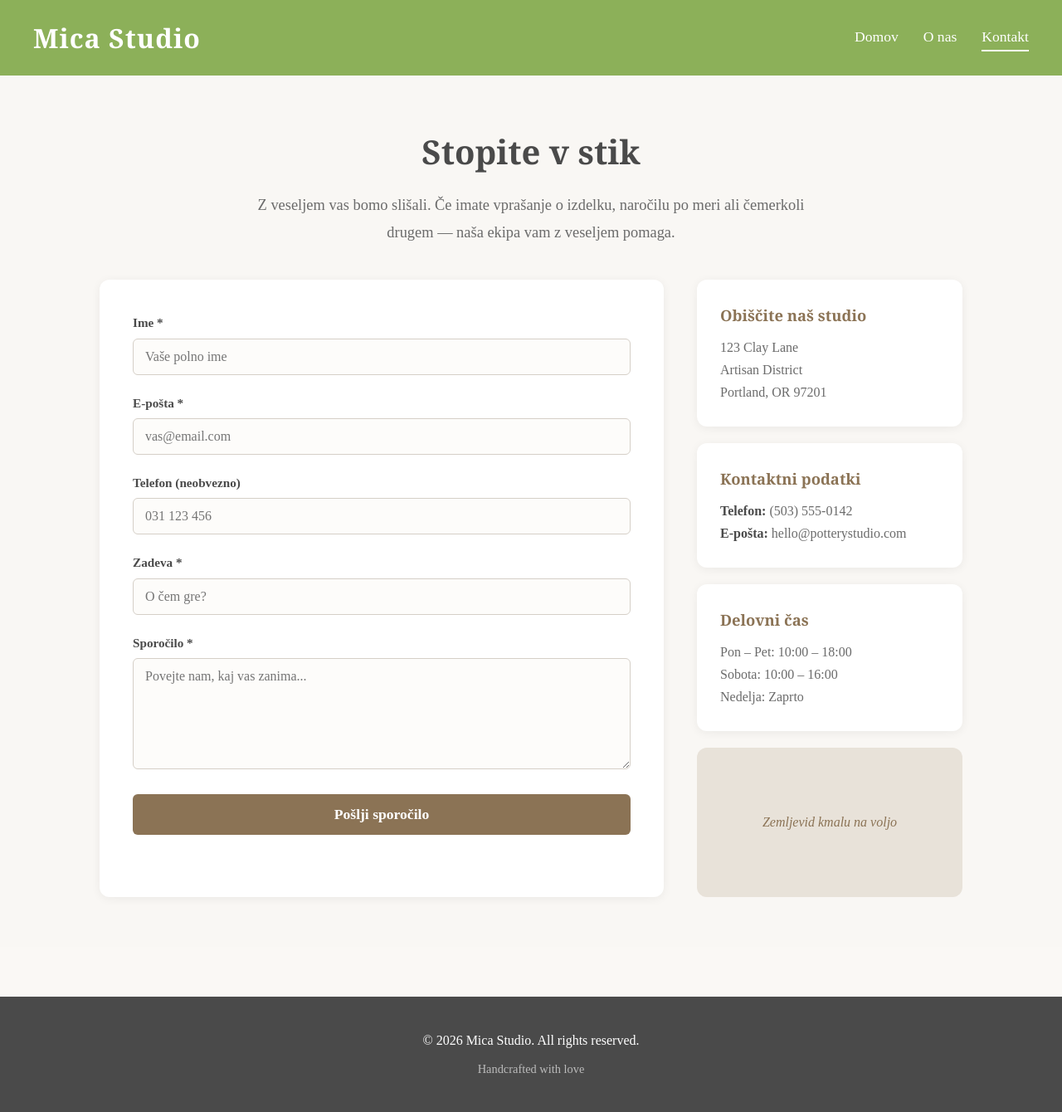
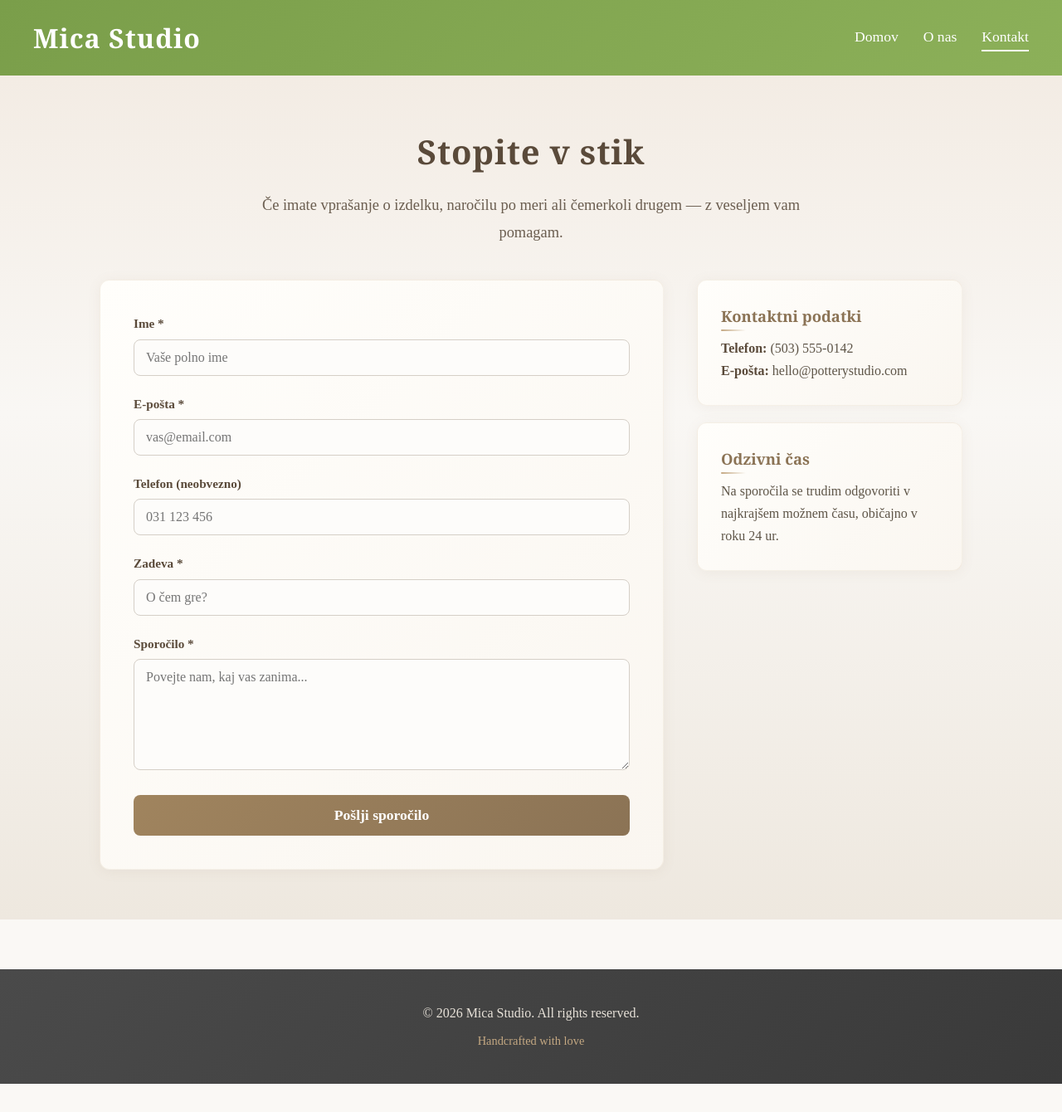
Before and after one commit to ErikHostnik/pottery_info_app, a React (Vite) app: page /contact in a window 1280 px wide. Shown: the whole page at 83% size. After the commit the page ends 1306 px from the top, so only its background shows below. Built offline with nearby package versions, Linux system fonts and the light colour scheme.

Commit message:
Added styling for all pages. Removed unecessary information.

```diff
--- a/src/components/CollectionGrid.css
+++ b/src/components/CollectionGrid.css
@@ -8,8 +8,9 @@
   font-size: 2rem;
   text-align: center;
   margin-bottom: 40px;
-  color: #4a4a4a;
+  color: #5a4a3a;
   cursor: default;
+  letter-spacing: 0.02em;
 }
 
 .collection-title-char {
@@ -23,7 +24,7 @@
 
 @keyframes jump-reverse {
   0% { transform: translateY(0); }
-  40% { transform: translateY(-8px); color: #8b7355; }
+  40% { transform: translateY(-8px); color: #c4a882; }
   100% { transform: translateY(0); }
 }
 
@@ -35,11 +36,12 @@
 }
 
 .collection-card {
-  background-color: #fff;
-  border-radius: 8px;
+  background: linear-gradient(135deg, #fffefb 0%, #faf6f0 100%);
+  border-radius: 12px;
   overflow: hidden;
-  box-shadow: 0 2px 8px rgba(0, 0, 0, 0.1);
-  transition: transform 0.2s, box-shadow 0.2s;
+  box-shadow: 0 2px 12px rgba(139, 115, 85, 0.1);
+  border: 1px solid rgba(196, 168, 130, 0.15);
+  transition: transform 0.3s ease, box-shadow 0.3s ease;
   cursor: pointer;
   text-decoration: none;
   color: inherit;
@@ -47,21 +49,21 @@
 
 .collection-card:hover {
   transform: translateY(-5px);
-  box-shadow: 0 4px 16px rgba(0, 0, 0, 0.15);
+  box-shadow: 0 6px 24px rgba(139, 115, 85, 0.18);
 }
 
 .collection-image-container {
   width: 100%;
   height: 300px;
   overflow: hidden;
-  background-color: #f0f0f0;
+  background-color: #ebe3d7;
 }
 
 .collection-image {
   width: 100%;
   height: 100%;
   object-fit: cover;
-  transition: transform 0.3s;
+  transition: transform 0.4s ease;
 }
 
 .collection-card:hover .collection-image {
@@ -75,11 +77,11 @@
 .collection-name {
   font-size: 1.5rem;
   margin-bottom: 8px;
-  color: #2b2b2b;
+  color: #5a4a3a;
 }
 
 .collection-description {
   font-size: 1rem;
-  color: #6b6b6b;
-  line-height: 1.4;
+  color: #6b5e50;
+  line-height: 1.5;
 }
--- a/src/components/Footer.css
+++ b/src/components/Footer.css
@@ -1,5 +1,5 @@
 .footer {
-  background-color: #4a4a4a;
+  background: linear-gradient(135deg, #4a4a4a 0%, #3a3a3a 100%);
   color: #fff;
   text-align: center;
   padding: 40px 20px;
@@ -9,10 +9,11 @@
 .footer-copyright {
   margin: 0;
   font-size: 1rem;
+  color: #e8e2d9;
 }
 
 .footer-tagline {
   margin: 10px 0 0 0;
   font-size: 0.9rem;
-  color: #bbb;
+  color: #c4a882;
 }
--- a/src/components/Header.css
+++ b/src/components/Header.css
@@ -1,11 +1,11 @@
 .header {
-  background-color: #8cb059;
+  background: linear-gradient(135deg, #7a9e4a 0%, #8cb059 100%);
   color: #fff;
   padding: 20px 40px;
   display: flex;
   justify-content: space-between;
   align-items: center;
-  box-shadow: 0 2px 4px rgba(0, 0, 0, 0.1);
+  box-shadow: 0 2px 8px rgba(0, 0, 0, 0.12);
 }
 
 .header-title {
--- a/src/components/Info.css
+++ b/src/components/Info.css
@@ -1,7 +1,7 @@
 .info-section {
   padding: 60px 20px;
   text-align: center;
-  background-color: #f9f7f4;
+  background: linear-gradient(180deg, #f3ece4 0%, #f9f7f4 100%);
   max-width: 800px;
   margin: 0 auto;
 }
@@ -9,8 +9,9 @@
 .info-title {
   font-size: 2.5rem;
   margin-bottom: 20px;
-  color: #4a4a4a;
+  color: #5a4a3a;
   cursor: default;
+  letter-spacing: 0.02em;
 }
 
 .info-title-char {
@@ -24,19 +25,19 @@
 
 @keyframes jump {
   0% { transform: translateY(0); }
-  40% { transform: translateY(-8px); color: #8b7355; }
+  40% { transform: translateY(-8px); color: #c4a882; }
   100% { transform: translateY(0); }
 }
 
 .info-description {
   font-size: 1.2rem;
   line-height: 1.8;
-  color: #6b6b6b;
+  color: #5e5548;
 }
 
 .info-tagline {
   font-size: 1.1rem;
   margin-top: 20px;
   font-style: italic;
-  color: #8b8b8b;
+  color: #a0845e;
 }
--- a/src/components/ProductGrid.css
+++ b/src/components/ProductGrid.css
@@ -8,10 +8,11 @@
   font-size: 2rem;
   text-align: center;
   margin-bottom: 40px;
-  color: #4a4a4a;
+  color: #5a4a3a;
   animation: fade-up 0.5s ease both;
   animation-delay: 0.15s;
   cursor: default;
+  letter-spacing: 0.02em;
 }
 
 .product-grid-title-char {
@@ -25,7 +26,7 @@
 
 @keyframes jump-product-title {
   0% { transform: translateY(0); }
-  40% { transform: translateY(-8px); color: #8b7355; }
+  40% { transform: translateY(-8px); color: #c4a882; }
   100% { transform: translateY(0); }
 }
 
@@ -37,32 +38,33 @@
 }
 
 .product-card {
-  background-color: #fff;
-  border-radius: 8px;
+  background: linear-gradient(135deg, #fffefb 0%, #faf6f0 100%);
+  border-radius: 12px;
   overflow: hidden;
-  box-shadow: 0 2px 8px rgba(0, 0, 0, 0.1);
-  transition: transform 0.2s, box-shadow 0.2s;
+  box-shadow: 0 2px 12px rgba(139, 115, 85, 0.1);
+  border: 1px solid rgba(196, 168, 130, 0.15);
+  transition: transform 0.3s ease, box-shadow 0.3s ease;
   cursor: pointer;
   animation: fade-up 0.6s ease both;
 }
 
 .product-card:hover {
   transform: translateY(-5px);
-  box-shadow: 0 4px 16px rgba(0, 0, 0, 0.15);
+  box-shadow: 0 6px 24px rgba(139, 115, 85, 0.18);
 }
 
 .product-image-container {
   width: 100%;
   height: 300px;
   overflow: hidden;
-  background-color: #f0f0f0;
+  background-color: #ebe3d7;
 }
 
 .product-image {
   width: 100%;
   height: 100%;
   object-fit: cover;
-  transition: transform 0.3s;
+  transition: transform 0.4s ease;
 }
 
 .product-card:hover .product-image {
@@ -76,12 +78,12 @@
 .product-name {
   font-size: 1.5rem;
   margin-bottom: 10px;
-  color: #2b2b2b;
+  color: #5a4a3a;
 }
 
 .product-price {
   font-size: 1.3rem;
-  color: #8b7355;
+  color: #a0845e;
   font-weight: bold;
 }
 
--- a/src/pages/CollectionPage.css
+++ b/src/pages/CollectionPage.css
@@ -1,5 +1,6 @@
 .collection-page {
   min-height: 60vh;
+  background: linear-gradient(180deg, #f3ece4 0%, #f9f7f4 40%, #eee8df 100%);
 }
 
 .collection-header {
@@ -12,9 +13,10 @@
 
 .collection-page-title {
   font-size: 2.5rem;
-  color: #2b2b2b;
+  color: #5a4a3a;
   margin-bottom: 10px;
   cursor: default;
+  letter-spacing: 0.02em;
 }
 
 .collection-page-title-char {
@@ -28,13 +30,13 @@
 
 @keyframes jump-page-title {
   0% { transform: translateY(0); }
-  40% { transform: translateY(-8px); color: #8b7355; }
+  40% { transform: translateY(-8px); color: #c4a882; }
   100% { transform: translateY(0); }
 }
 
 .collection-page-description {
   font-size: 1.1rem;
-  color: #6b6b6b;
+  color: #6b5e50;
   max-width: 600px;
   margin: 0 auto;
   line-height: 1.5;
@@ -54,14 +56,14 @@
 .back-link {
   display: inline-block;
   margin-bottom: 20px;
-  color: #8b7355;
+  color: #a0845e;
   text-decoration: none;
   font-size: 1rem;
   transition: color 0.2s;
 }
 
 .back-link:hover {
-  color: #6b5335;
+  color: #7a6340;
 }
 
 .collection-not-found {
@@ -71,6 +73,6 @@
 
 .collection-not-found h2 {
   font-size: 1.8rem;
-  color: #4a4a4a;
+  color: #5a4a3a;
   margin-bottom: 20px;
 }
--- a/src/pages/Contact.css
+++ b/src/pages/Contact.css
@@ -1,5 +1,5 @@
 .contact-page {
-  background-color: #f9f7f4;
+  background: linear-gradient(180deg, #f3ece4 0%, #f9f7f4 40%, #eee8df 100%);
   min-height: calc(100vh - 160px);
 }
 
@@ -12,14 +12,15 @@
 
 .contact-title {
   font-size: 2.5rem;
-  color: #4a4a4a;
+  color: #5a4a3a;
   margin-bottom: 16px;
+  letter-spacing: 0.02em;
 }
 
 .contact-subtitle {
   font-size: 1.15rem;
   line-height: 1.8;
-  color: #6b6b6b;
+  color: #6b5e50;
 }
 
 .contact-container {
@@ -33,10 +34,11 @@
 /* ---- Form ---- */
 .contact-form {
   flex: 1;
-  background: #fff;
+  background: linear-gradient(135deg, #fffefb 0%, #faf6f0 100%);
   padding: 40px;
   border-radius: 12px;
-  box-shadow: 0 2px 12px rgba(0, 0, 0, 0.06);
+  box-shadow: 0 2px 16px rgba(139, 115, 85, 0.08);
+  border: 1px solid rgba(196, 168, 130, 0.15);
 }
 
 .form-group {
@@ -48,7 +50,7 @@
   margin-bottom: 6px;
   font-size: 0.95rem;
   font-weight: 600;
-  color: #4a4a4a;
+  color: #5a4a3a;
 }
 
 .form-group input,
@@ -58,18 +60,18 @@
   font-size: 1rem;
   font-family: inherit;
   border: 1px solid #d5cfc7;
-  border-radius: 6px;
+  border-radius: 8px;
   background-color: #fdfcfa;
   color: #2b2b2b;
-  transition: border-color 0.2s;
+  transition: border-color 0.2s, box-shadow 0.2s;
   box-sizing: border-box;
 }
 
 .form-group input:focus,
 .form-group textarea:focus {
   outline: none;
-  border-color: #8b7355;
-  box-shadow: 0 0 0 3px rgba(139, 115, 85, 0.12);
+  border-color: #c4a882;
+  box-shadow: 0 0 0 3px rgba(196, 168, 130, 0.15);
 }
 
 .form-group textarea {
@@ -79,7 +81,7 @@
 /* ---- Status messages ---- */
 .contact-status {
   padding: 14px 18px;
-  border-radius: 6px;
+  border-radius: 8px;
   font-size: 0.95rem;
   line-height: 1.5;
   margin-bottom: 22px;
@@ -103,20 +105,21 @@
   font-size: 1.1rem;
   font-weight: 600;
   font-family: inherit;
-  background-color: #8b7355;
+  background: linear-gradient(135deg, #a0845e 0%, #8b7355 100%);
   color: #fff;
   border: none;
-  border-radius: 6px;
+  border-radius: 8px;
   cursor: pointer;
-  transition: background-color 0.3s;
+  transition: opacity 0.3s, transform 0.2s;
 }
 
 .contact-submit-btn:hover:not(:disabled) {
-  background-color: #6d5940;
+  opacity: 0.9;
+  transform: translateY(-1px);
 }
 
 .contact-submit-btn:disabled {
-  opacity: 0.6;
+  opacity: 0.5;
   cursor: not-allowed;
 }
 
@@ -130,39 +133,47 @@
 }
 
 .contact-info-card {
-  background: #fff;
+  background: linear-gradient(135deg, #fffefb 0%, #faf6f0 100%);
   padding: 28px;
   border-radius: 12px;
-  box-shadow: 0 2px 12px rgba(0, 0, 0, 0.06);
+  box-shadow: 0 2px 16px rgba(139, 115, 85, 0.08);
+  border: 1px solid rgba(196, 168, 130, 0.15);
+  transition: box-shadow 0.3s ease, transform 0.3s ease;
+}
+
+.contact-info-card:hover {
+  box-shadow: 0 4px 24px rgba(139, 115, 85, 0.14);
+  transform: translateY(-2px);
 }
 
 .contact-info-card h3 {
   font-size: 1.15rem;
   color: #8b7355;
   margin: 0 0 10px;
+  position: relative;
+  display: inline-block;
+}
+
+.contact-info-card h3::after {
+  content: '';
+  position: absolute;
+  bottom: -3px;
+  left: 0;
+  width: 30px;
+  height: 2px;
+  background: linear-gradient(90deg, #c4a882, transparent);
+  border-radius: 1px;
 }
 
 .contact-info-card p {
   margin: 0;
   font-size: 1rem;
   line-height: 1.7;
-  color: #6b6b6b;
+  color: #5e5548;
 }
 
 .contact-info-card strong {
-  color: #4a4a4a;
-}
-
-.contact-map-placeholder {
-  background: #e8e2d9;
-  border-radius: 12px;
-  height: 180px;
-  display: flex;
-  align-items: center;
-  justify-content: center;
-  color: #8b7355;
-  font-size: 1rem;
-  font-style: italic;
+  color: #5a4a3a;
 }
 
 /* ---- Responsive ---- */
--- a/src/pages/Contact.jsx
+++ b/src/pages/Contact.jsx
@@ -74,7 +74,7 @@ export default function Contact() {
       <div className="contact-hero">
         <h2 className="contact-title">Stopite v stik</h2>
         <p className="contact-subtitle">
-          Z veseljem vas bomo slišali. Če imate vprašanje o izdelku, naročilu po meri ali čemerkoli drugem — naša ekipa vam z veseljem pomaga.
+          Če imate vprašanje o izdelku, naročilu po meri ali čemerkoli drugem — z veseljem vam pomagam.
         </p>
       </div>
 
@@ -161,11 +161,6 @@ export default function Contact() {
 
         <aside className="contact-sidebar">
           <div className="contact-info-card">
-            <h3>Obiščite naš studio</h3>
-            <p>123 Clay Lane<br />Artisan District<br />Portland, OR 97201</p>
-          </div>
-
-          <div className="contact-info-card">
             <h3>Kontaktni podatki</h3>
             <p>
               <strong>Telefon:</strong> (503) 555-0142<br />
@@ -174,16 +169,10 @@ export default function Contact() {
           </div>
 
           <div className="contact-info-card">
-            <h3>Delovni čas</h3>
+            <h3>Odzivni čas</h3>
             <p>
-              Pon – Pet: 10:00 – 18:00<br />
-              Sobota: 10:00 – 16:00<br />
-              Nedelja: Zaprto
+              Na sporočila se trudim odgovoriti v najkrajšem možnem času, običajno v roku 24 ur.
             </p>
-          </div>
-
-          <div className="contact-map-placeholder">
-            <span>Zemljevid kmalu na voljo</span>
           </div>
         </aside>
       </div>
```
Also changed, not shown: src/pages/About.css (+92 -17 lines), src/pages/About.jsx (+28 -28 lines).
